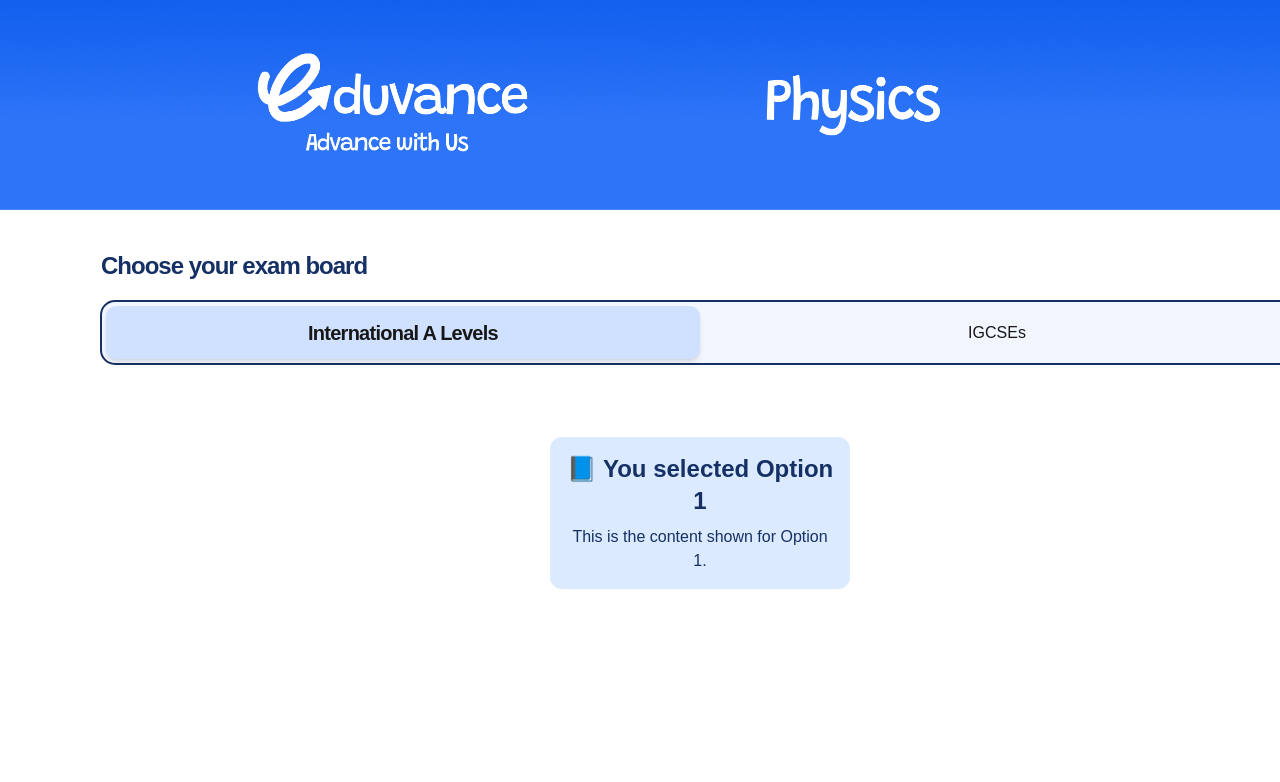
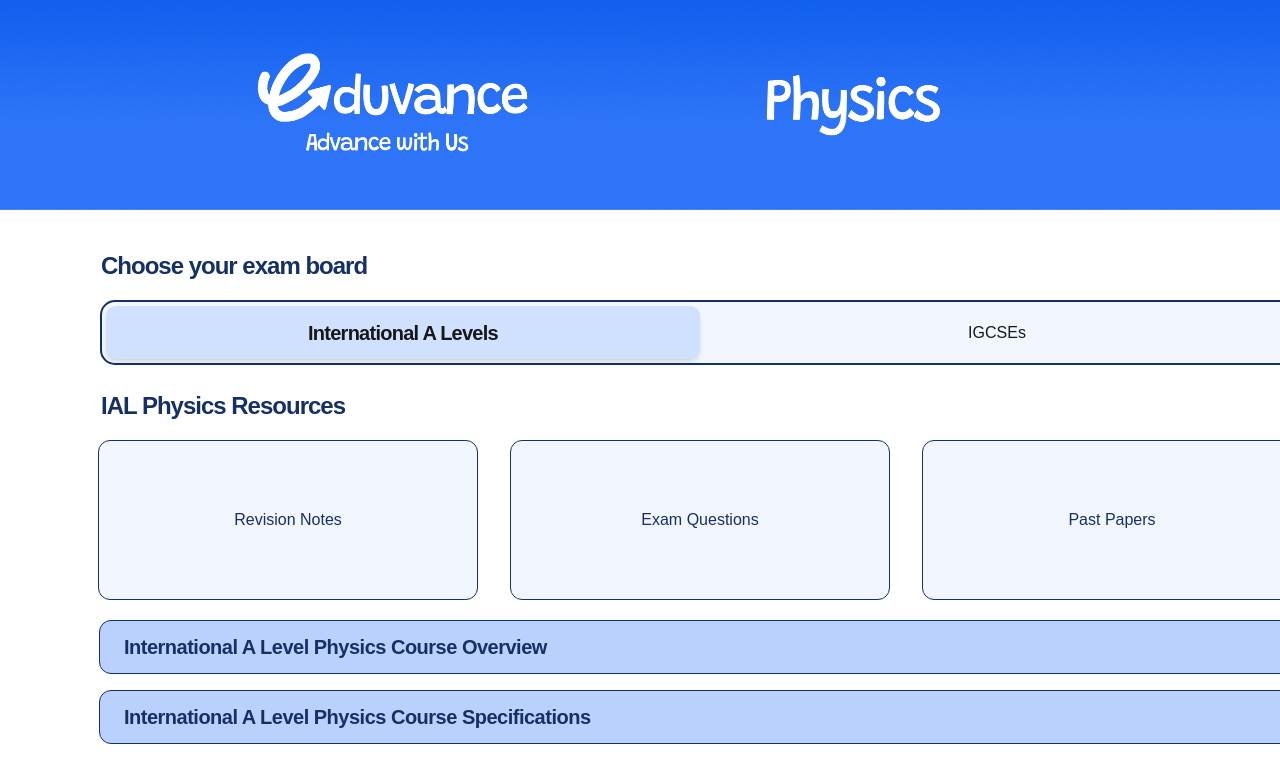
Before and after one commit to EduvanceAU/Eduvance-Website, a Next.js app in the folder eduvance/: page /sub_links/physics in a window 1280 px wide. Shown: the top 782 px of the page. Built offline with nearby package versions, Linux system fonts and the light colour scheme.

Commit message:
Added physics subjcet resources page base code

```diff
--- a/eduvance/src/app/sub_links/physics/page.js
+++ b/eduvance/src/app/sub_links/physics/page.js
@@ -12,7 +12,9 @@ export default function Resources() {
       <img src="/Physics_Banner.png" alt="Physics" className="w-full h-[210px]"/>
 
       <div className="absolute top-[300px] left-[100px] flex flex-col items-center gap-8">
-        <h3 className="font-semibold text-2xl text-[#153064] tracking-[-1px] absolute top-[-50px] left-[1px]" style={{ fontFamily: 'Poppins, sans-serif' }}>Choose your exam board</h3>
+        <h3 className="font-semibold text-2xl text-[#153064] tracking-[-1px] absolute top-[-50px] left-[1px]" style={{ fontFamily: 'Poppins, sans-serif' }}>
+          Choose your exam board
+        </h3>
         {/* Selection Bar */}
         <div className="flex rounded-[15px] bg-[#F2F6FF] border-[#153064] border-2 p-1 w-[1200px] h-[65px] justify-between">
           <button
@@ -36,10 +38,41 @@ export default function Resources() {
         {/* Conditional content below */}
         <div className="mt-10 transition-all duration-500 ease-in-out w-full flex justify-center">
           {selected === "option1" ? (
-            <div className="p-4 w-[300px] bg-blue-100 rounded-xl text-center">
-              <h1 className="text-2xl font-semibold text-[#153064]">📘 You selected Option 1</h1>
-              <p className="mt-2 text-[#153064]">This is the content shown for Option 1.</p>
-            </div>
+            <>
+              <h3 className="font-semibold text-2xl text-[#153064] tracking-[-1px] absolute top-[90px] left-[1px]" style={{ fontFamily: 'Poppins, sans-serif' }}>
+                IAL Physics Resources
+              </h3>
+
+              <div className="absolute top-[-20px] flex justify-center items-center space-x-8 mt-40">
+                <Link href="/page1" className="w-95 h-40 bg-[#F2F6FF] rounded-xl border-[1.5px] border-[#153064] flex items-center justify-center text-[#153064] hover:bg-[#BAD1FD] transition-all duration-300 cursor-pointer">
+                  Revision Notes
+                </Link>
+
+                <Link href="/page2" className="w-95 h-40 bg-[#F2F6FF] rounded-xl border-[1.5px] border-[#153064] flex items-center justify-center text-[#153064] hover:bg-[#BAD1FD] transition-all duration-300 cursor-pointer">
+                  Exam Questions
+                </Link>
+
+                <Link href="/page3" className="w-95 h-40 bg-[#F2F6FF] rounded-xl border-[1.5px] border-[#153064] flex items-center justify-center text-[#153064] hover:bg-[#BAD1FD] transition-all duration-300 cursor-pointer">
+                  Past Papers
+                </Link>
+              </div>
+
+              <Link href="/sub_links/psychology">
+                <button className="absolute top-[320px] left-[-1px] flex items-center justify-between w-[1205px] px-6 py-4 bg-[#BAD1FD] rounded-[12px] group hover:bg-[#A8C6FF] transition-all duration-200 border-[#153064] border-1">
+                  <p className="text-xl font-[550] text-[#153064] leading-[20px] tracking-tight text-left" style={{ fontFamily: 'Poppins, sans-serif' }}>
+                    International A Level Physics Course Overview
+                  </p>
+                </button>
+              </Link>
+
+              <Link href="/sub_links/psychology">
+                <button className="absolute top-[390px] left-[-1px] flex items-center justify-between w-[1205px] px-6 py-4 bg-[#BAD1FD] rounded-[12px] group hover:bg-[#A8C6FF] transition-all duration-200 border-[#153064] border-1">
+                  <p className="text-xl font-[550] text-[#153064] leading-[20px] tracking-tight text-left" style={{ fontFamily: 'Poppins, sans-serif' }}>
+                    International A Level Physics Course Specifications
+                  </p>
+                </button>
+              </Link>
+            </>
           ) : (
             <div className="p-4 w-[300px] bg-green-100 rounded-xl text-center">
               <h1 className="text-2xl font-semibold text-[#153064]">📗 You selected Option 2</h1>
@@ -47,6 +80,7 @@ export default function Resources() {
             </div>
           )}
         </div>
+
       </div>
     </main>
   );
```
